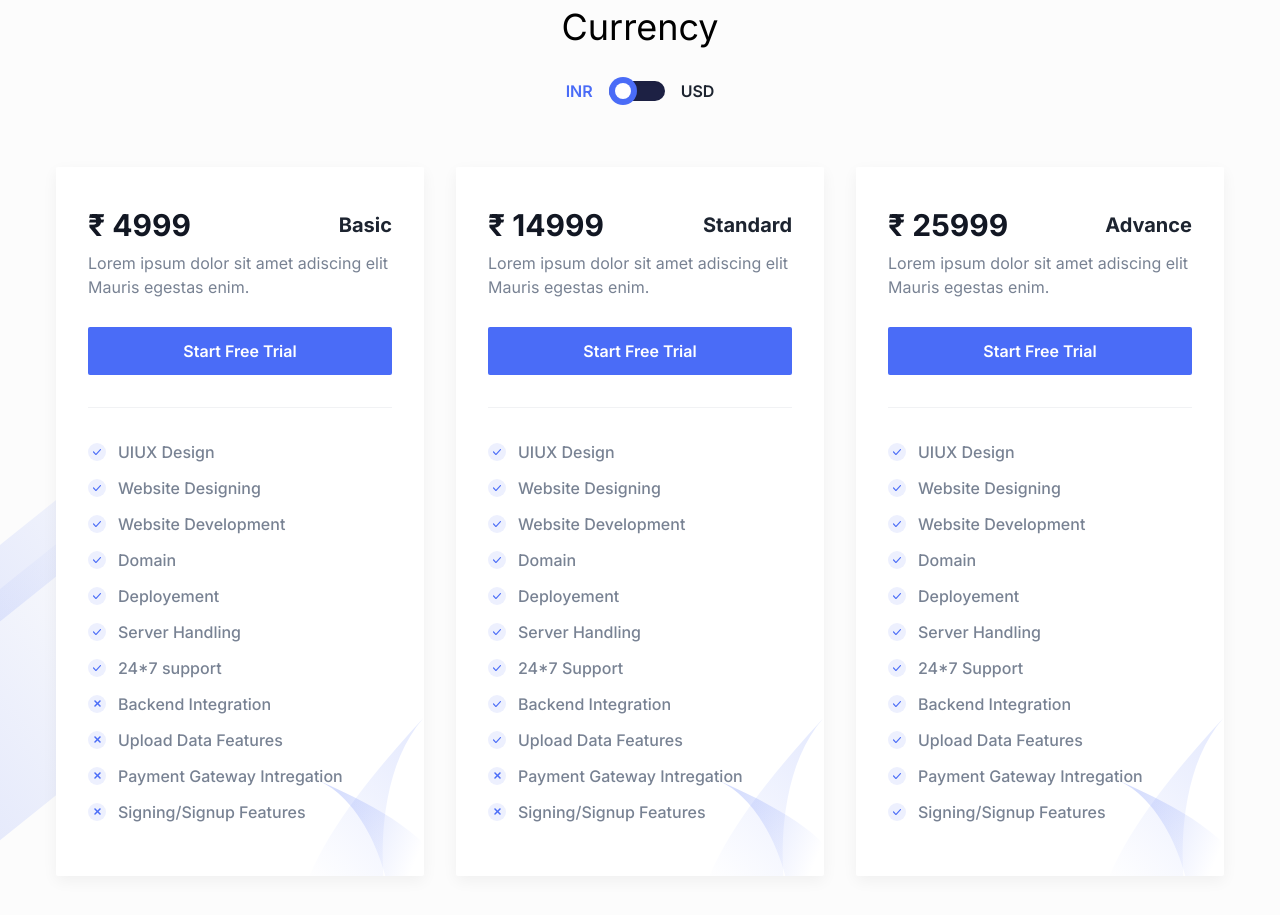
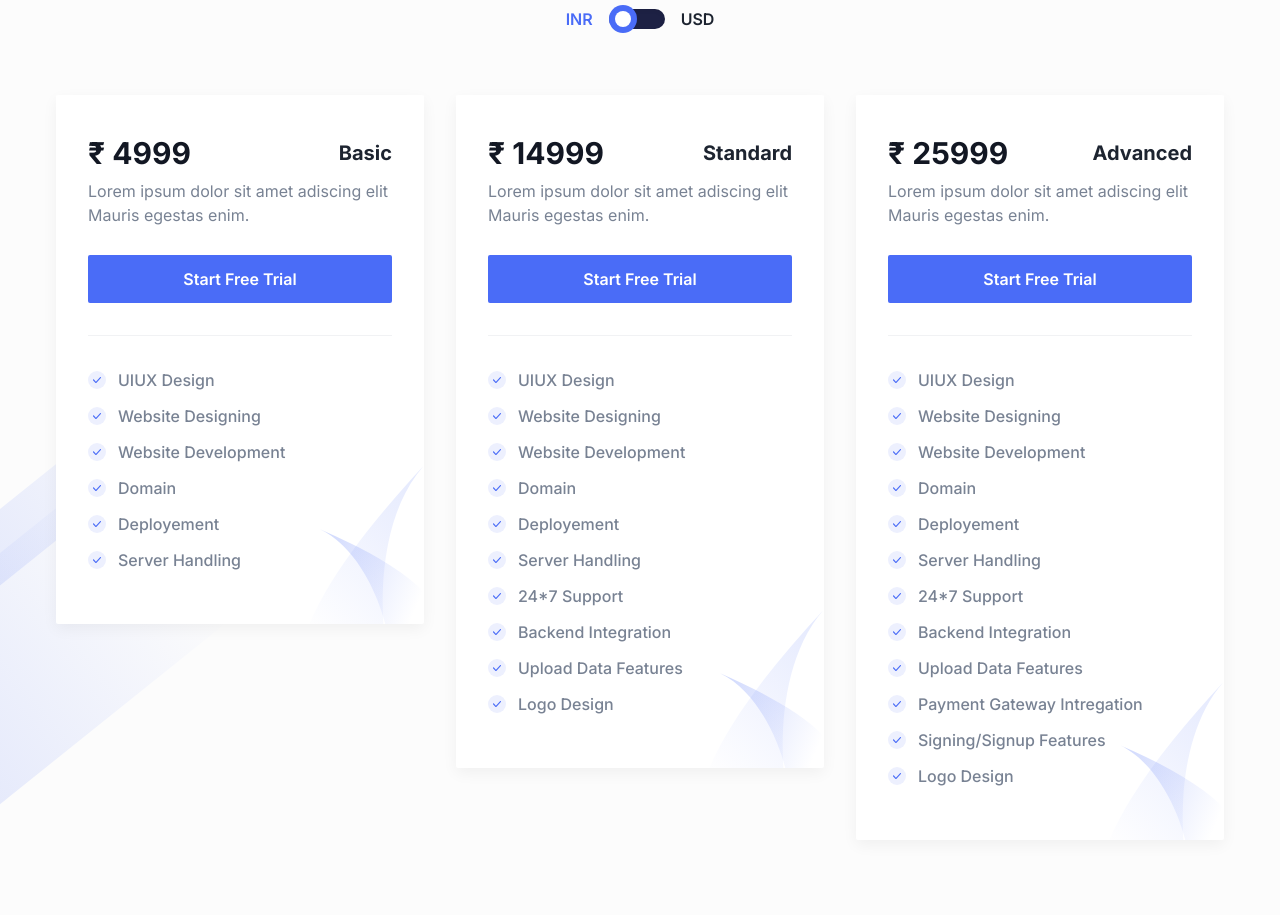
Before and after one commit to SHIVAM-GOUR/business-website, a Next.js app: page / in a window 1280 px wide. Shown: the part 5300-6215 px from the top of the page. Built offline with nearby package versions, Linux system fonts and the light colour scheme.

Commit message:
index.tsx changes

```diff
--- a/components/Pricing/index.tsx
+++ b/components/Pricing/index.tsx
@@ -17,7 +17,6 @@ const Pricing = () => {
           width="665px"
         />
          <div className="w-full " >
-         <h1 className=" flex items-center justify-center m-8 text-4xl ">Currency</h1>
 
           <div
             className="wow fadeInUp mb-8 flex justify-center md:mb-12 lg:mb-16"
@@ -74,11 +73,7 @@ const Pricing = () => {
             <OfferList text="Domain" status="active" />
             <OfferList text="Deployement" status="active" />
             <OfferList text="Server Handling" status="active" />
-            <OfferList text="24*7 support" status="active" />
-            <OfferList text="Backend Integration" status="inactive" />
-            <OfferList text="Upload Data Features " status="inactive" />
-            <OfferList text="Payment Gateway Intregation " status="inactive" />
-            <OfferList text="Signing/Signup Features " status="inactive" />
+
           </PricingBox>
           <PricingBox
             packageName="Standard"
@@ -95,11 +90,11 @@ const Pricing = () => {
             <OfferList text="24*7 Support" status="active" />
             <OfferList text="Backend Integration" status="active" />
             <OfferList text="Upload Data Features " status="active" />
-            <OfferList text="Payment Gateway Intregation " status="inactive" />
-            <OfferList text="Signing/Signup Features " status="inactive" />
+            <OfferList text="Logo Design" status="active" />
+
           </PricingBox>
           <PricingBox
-            packageName="Advance"
+            packageName="Advanced"
             price={ispricing? "₹ 25999" : "$ 249"}
             subtitle="Lorem ipsum dolor sit amet adiscing elit Mauris egestas enim."
           >
@@ -114,6 +109,7 @@ const Pricing = () => {
             <OfferList text="Upload Data Features " status="active" />
             <OfferList text="Payment Gateway Intregation " status="active" />
             <OfferList text="Signing/Signup Features " status="active" />
+            <OfferList text=" Logo Design" status="active" />
           </PricingBox>
         </div>
       </div>
```
